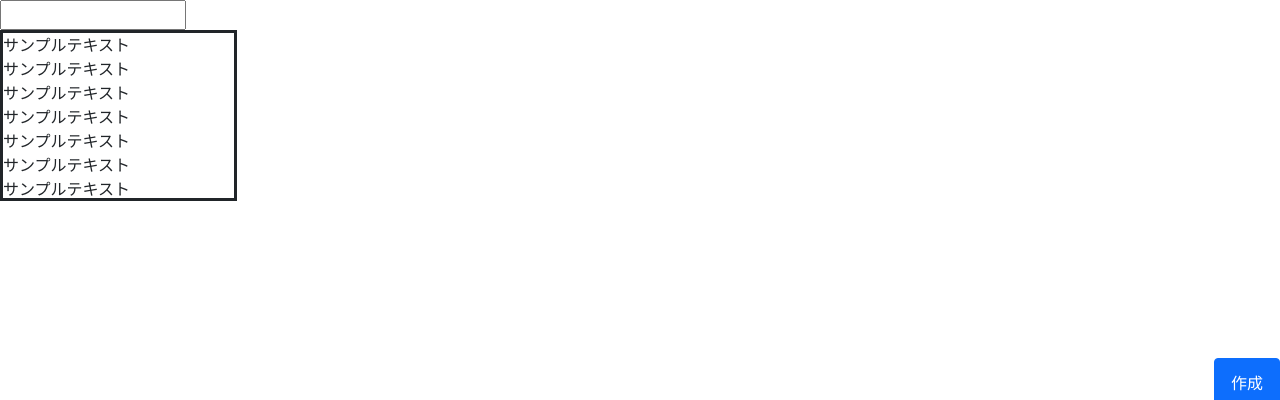
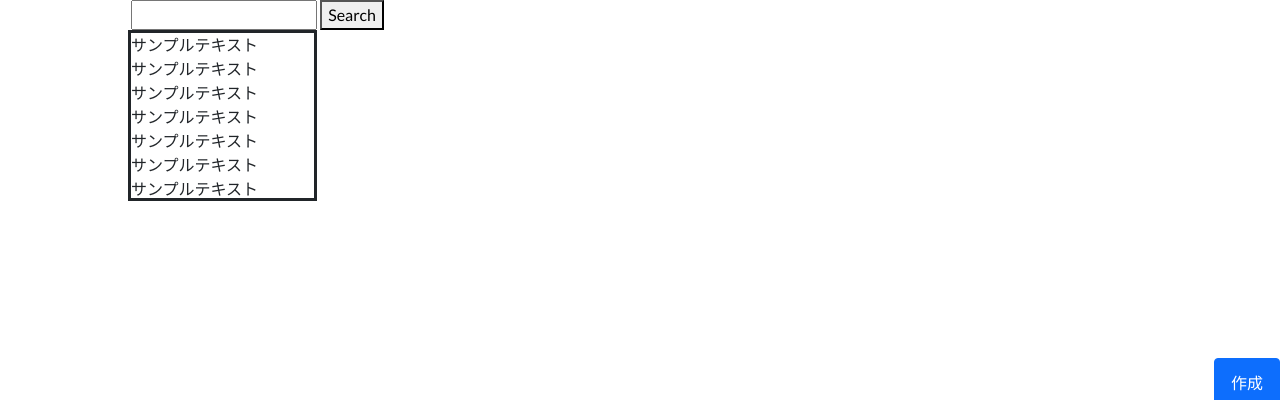
Before and after one commit to morihisa1235/plan_system, a Django app: page /created1/ in a window 1280 px wide. Shown: the part 82-482 px from the top of the page. Run offline with Django 3.2, Linux system fonts and the light colour scheme; some libraries are stand-ins or nearby versions.

Commit message:
いろいろ

```diff
--- a/maplan/templates/plan_create1.html
+++ b/maplan/templates/plan_create1.html
@@ -5,14 +5,16 @@
 {% block title %}地図+旅行プラン作成システム{% endblock %}
 
 {% block contents %}
-<div>
+<div class="side">
     <div>
-        <input type="text" name="search_box">
-    </div>
-    <div class="scroll">
-        <span>
-        サンプルテキスト<br>サンプルテキスト<br>サンプルテキスト<br>サンプルテキスト<br>サンプルテキスト<br>サンプルテキスト<br>サンプルテキスト<br>サンプルテキスト
-        </span>
+        <label for="site-search"></label>
+        <input type="search" id="site-search" name="q">
+        <button>Search</button>
+        <div class="scroll">
+            <span>
+            サンプルテキスト<br>サンプルテキスト<br>サンプルテキスト<br>サンプルテキスト<br>サンプルテキスト<br>サンプルテキスト<br>サンプルテキスト<br>サンプルテキスト
+            </span>
+        </div>
     </div>
     <div>
 
--- a/static/css/mystyle.css
+++ b/static/css/mystyle.css
@@ -256,3 +256,8 @@ footer {
   overflow: auto;
   border: solid;
 }
+
+.side {
+  margin-left:10%;
+  margin-right:10%;
+}
```
